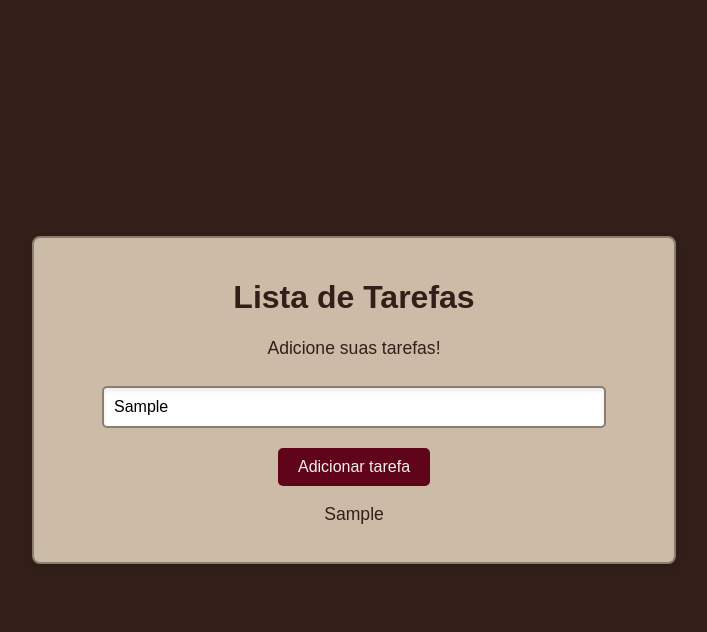
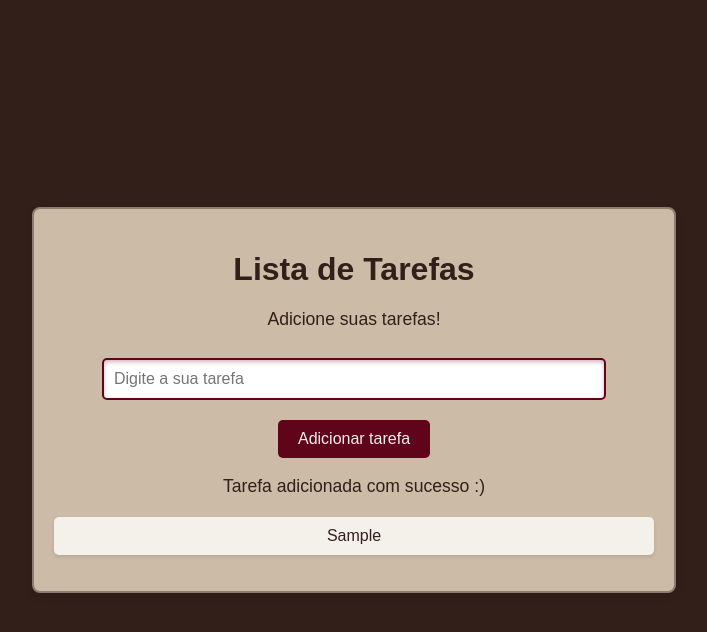
Before and after one commit to andrrade/curso-js-ballerini, a plain HTML site: page aula02/index.html in a window 1280 px wide. Both pictures are taken after typing "Sample" into the empty fields and a click on the button "Adicionar tarefa". Shown: the whole page, without its empty margins (286-993 px from the left). Drawn offline with Linux system fonts and the light colour scheme.

Commit message:
finalizando aula 02

```diff
--- a/aula02/index.html
+++ b/aula02/index.html
@@ -6,13 +6,20 @@
     <title>Lista de Tarefas</title>
     <link rel="stylesheet" href="style.css" />
   </head>
+
   <body>
     <div class="container">
       <h1>Lista de Tarefas</h1>
       <p>Adicione suas tarefas!</p>
-      <input type="text" id="inpTarefa" placeholder="Digite a sua tarefa" />
+      <input
+        type="text"
+        id="inpTarefa"
+        placeholder="Digite a sua tarefa"
+        autofocus
+      />
       <button onclick="adicionarTarefa()">Adicionar tarefa</button>
       <p id="msg"></p>
+      <ul id="listaTarefas"></ul>
     </div>
 
     <script src="script.js"></script>
--- a/aula02/script.js
+++ b/aula02/script.js
@@ -1,10 +1,29 @@
 function adicionarTarefa() {
-  //   let msg = "Tarefa adicionada com sucesso!";
-  //   document.getElementById("msg").textContent = msg;
-
+  // recebe valor do input do usuário
   let inpTarefa = document.getElementById("inpTarefa");
   let tarefa = inpTarefa.value;
-  //   console.log(tarefa);
 
-  document.getElementById("msg").textContent = tarefa;
+  // cria um novo item (li) e insere na lista não ordenada (ul)
+  let listaTarefas = document.getElementById("listaTarefas");
+  let novaTarefa = document.createElement("li");
+  novaTarefa.textContent = tarefa;
+  listaTarefas.appendChild(novaTarefa);
+
+  // msg de tarefa adicionada
+  let msg = "Tarefa adicionada com sucesso :)";
+  document.getElementById("msg").textContent = msg;
+
+  // limpa o input do usuário e coloca o foco no input
+  inpTarefa.value = "";
+  inpTarefa.focus();
 }
+
+// fazer o botão funcionar ao clicar na tecla Enter
+document
+  .getElementById("inpTarefa")
+  .addEventListener("keypress", function (event) {
+    if (event.key === "Enter") {
+      // Verifica se a tecla pressionada é "Enter"
+      adicionarTarefa(); // Chama a função para adicionar a tarefa
+    }
+  });
```
